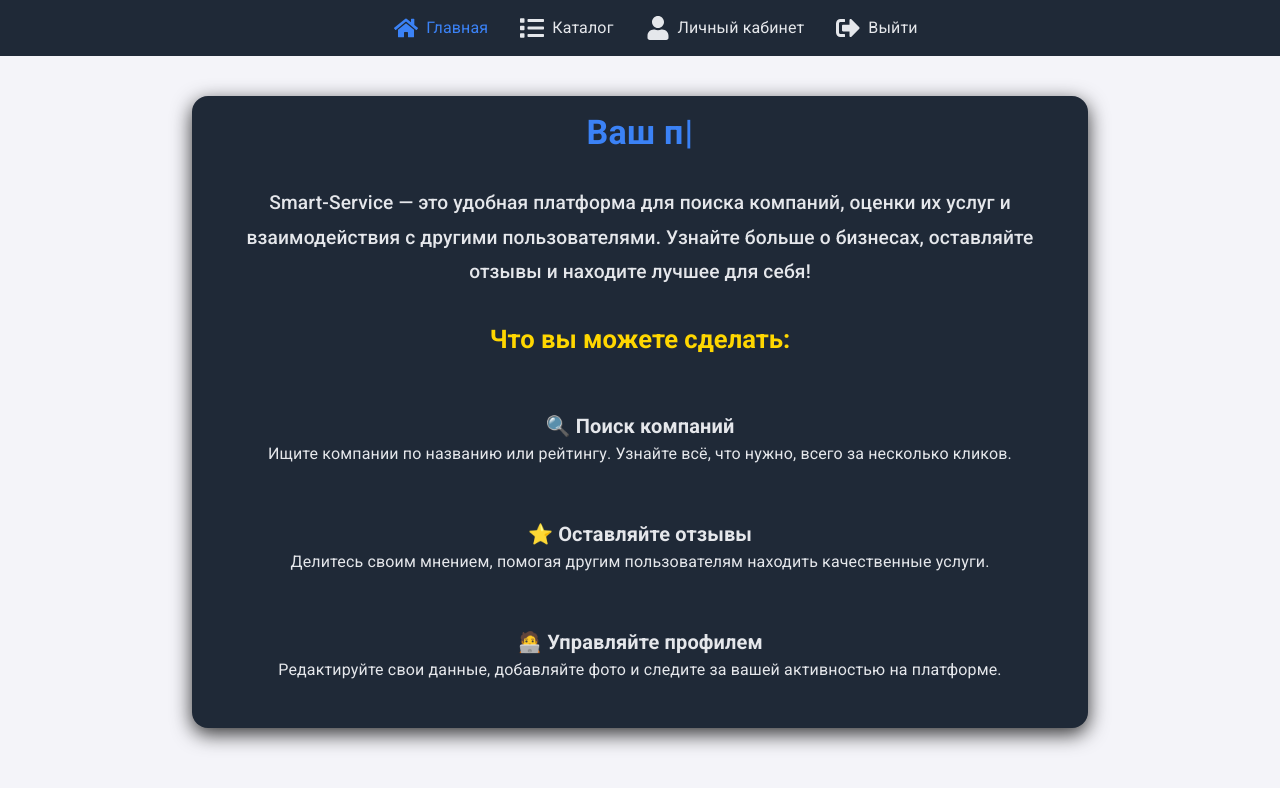
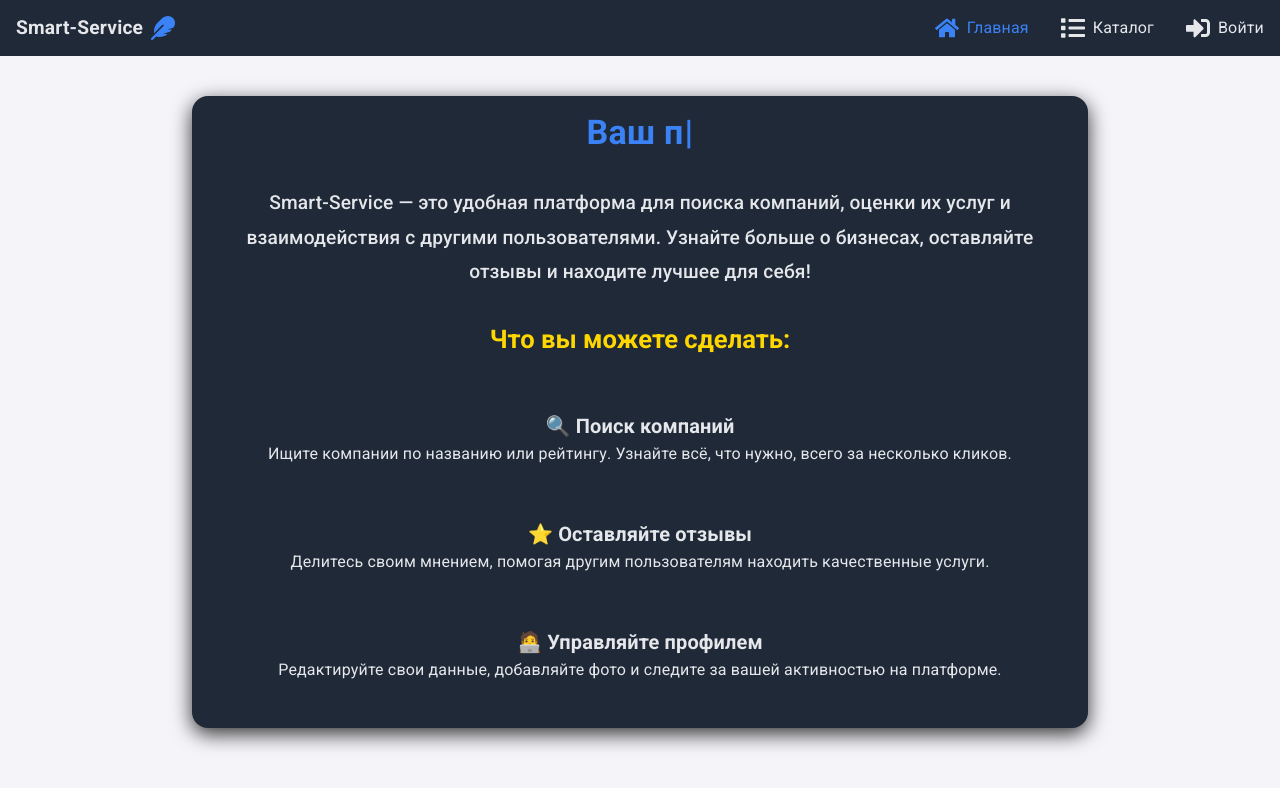
Before and after one commit to SempaiDarcy/smart-service, a React (Vite) app: page / in a window 1280 px wide. Shown: the top 788 px of the page. Built offline with nearby package versions, Linux system fonts and the light colour scheme; a web font is replaced by a local one.

Commit message:
feat: integrate project logo and improve Navbar layout

```diff
--- a/src/components/navbar/navbar.module.scss
+++ b/src/components/navbar/navbar.module.scss
@@ -1,22 +1,29 @@
 .navbar {
-  position: fixed; /* Фиксируем Navbar */
-  top: 0; /* Привязываем к верхней части экрана */
+  position: fixed;
+  top: 0;
   left: 0;
-  width: 100%; /* Занимает всю ширину экрана */
-  background-color: #1F2937; /* Фон Navbar */
-  padding: 1rem ;
+  width: 100%;
+  background-color: #1F2937;
   z-index: 1000;
   display: flex;
   align-items: center;
-  justify-content: center;
+  justify-content: space-between;
+}
+
+.navBrand {
+  display: flex;
+  align-items: center;
+  gap: 0.5rem;
+  padding-left: 1rem;
+  cursor: pointer;
 }
 
 .navList {
   display: flex;
   list-style: none;
   padding: 0;
-  margin: 0;
 }
+
 .navItem {
   margin: 0 1rem;
   font-size: 1.5rem;
@@ -36,41 +43,8 @@
 
   &.active {
     a {
-      color: #3b82f6; // Цвет активного пункта
+      color: #3b82f6;
       font-weight: bold;
     }
   }
 }
-
-//.navItem {
-//  margin: 0 1rem;
-//  font-size: 1.2rem;
-//  cursor: pointer;
-//  a {
-//    text-decoration: none;
-//    color: #E5E7EB;
-//    //color: #86C232;
-//    display: flex;
-//    align-items: center;
-//    gap: 0.5rem;
-//
-//    &:hover {
-//      color: #3B82F6;
-//    }
-//  }
-//}
-.logoutButton {
-
-  background-color: #6B6E70;
-  color: #FFF;
-  border: none;
-  border-radius: 4px;
-  padding: 0.5rem 1rem;
-  cursor: pointer;
-  font-size: 1rem;
-  margin-left: 1rem;
-  &:hover {
-    background-color: #86C232;
-    color: #222629;
-  }
-}
--- a/src/components/navbar/navbar.tsx
+++ b/src/components/navbar/navbar.tsx
@@ -1,24 +1,40 @@
-import { FaHome, FaList, FaUser, FaSignOutAlt } from "react-icons/fa";
+import { FaHome, FaList, FaUser, FaSignOutAlt, FaSignInAlt, FaFeather } from "react-icons/fa";
 import { Link, useLocation, useNavigate } from "react-router-dom";
 import { Box, Typography } from "@mui/material";
+import { useAuth } from "../../context/auth-context.tsx";
 import s from "./navbar.module.scss";
-import { useAuth } from "../../context/auth-context.tsx";
 
 export const Navbar = () => {
-
-    const { logout } = useAuth();
+    const { logout, isAuthenticated } = useAuth();
     const navigate = useNavigate();
     const location = useLocation();
 
     const handleLogout = () => {
         logout(); // Выходим из системы
-        navigate("/"); // Перенаправляем на AuthLanding
+        navigate("/"); // Перенаправляем на главную
     };
 
     const isActive = (path: string) => location.pathname === path; // Проверяем, соответствует ли путь
 
     return (
         <Box component="nav" className={s.navbar}>
+            <Box
+                className={s.navBrand}
+            >
+                <Typography
+                    component="span"
+                    sx={{
+                        fontSize: "1.2rem",
+                        fontWeight: "bold",
+                        color: "#E5E7EB",
+                    }}
+                >
+                    Smart-Service
+                </Typography>
+                <FaFeather size={24} color="#3B82F6" />
+            </Box>
+
+            {/* Ссылки навигации */}
             <Box component="ul" className={s.navList}>
                 <Box component="li" className={`${s.navItem} ${isActive("/") ? s.active : ""}`}>
                     <Link to="/">
@@ -32,6 +48,8 @@
                         <Typography component="span">Каталог</Typography>
                     </Link>
                 </Box>
+                {isAuthenticated ? (
+                    <>
                         <Box component="li" className={`${s.navItem} ${isActive("/profile") ? s.active : ""}`}>
                             <Link to="/profile">
                                 <FaUser />
@@ -44,6 +62,15 @@
                                 <Typography component="span">Выйти</Typography>
                             </a>
                         </Box>
+                    </>
+                ) : (
+                    <Box component="li" className={s.navItem}>
+                        <Link to="/auth">
+                            <FaSignInAlt />
+                            <Typography component="span">Войти</Typography>
+                        </Link>
+                    </Box>
+                )}
             </Box>
         </Box>
     );
```
Lines whose indentation alone changed are shown as unchanged.
